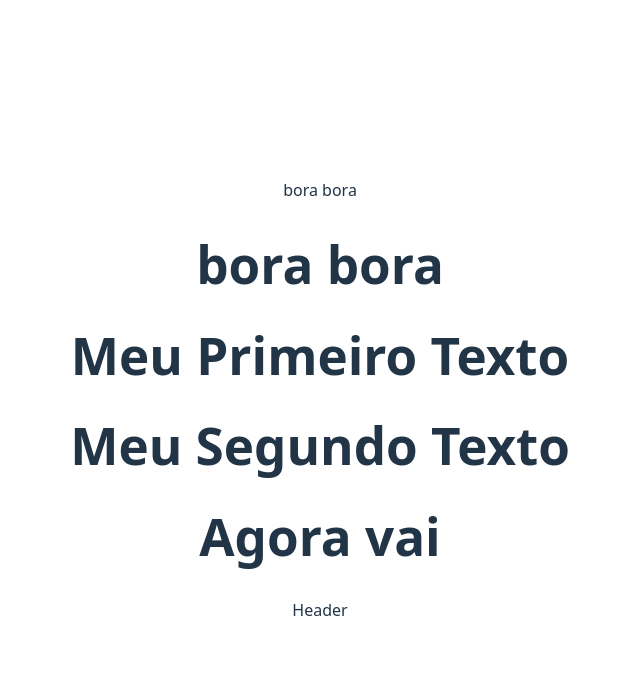
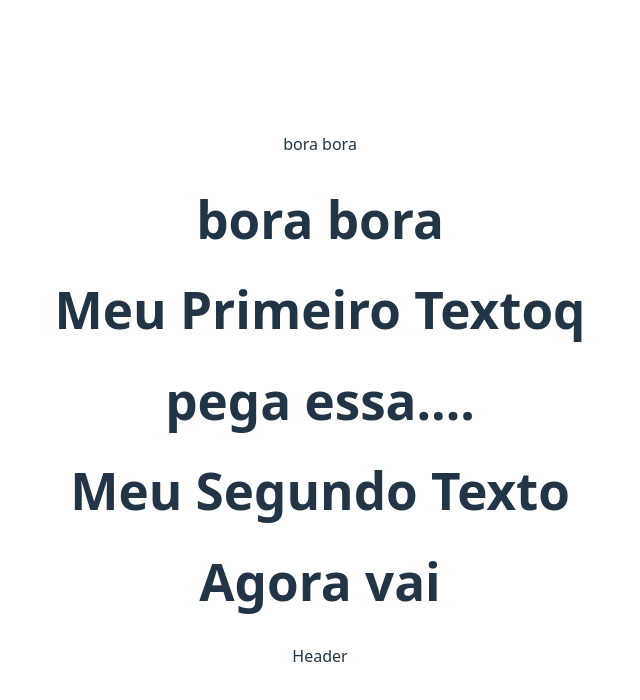
Before and after one commit to Reginaldo007oliveira/Curso-front-ennd-React, a React (Vite) app in the folder curso-front-end/: page / in a window 1280 px wide. Shown: the top 700 px of the page, without its empty margins (320-960 px from the left). Built offline with nearby package versions, Linux system fonts and the light colour scheme.

Commit message:
props sem precisar instanciar

```diff
--- a/curso-front-end/src/App.jsx
+++ b/curso-front-end/src/App.jsx
@@ -8,7 +8,7 @@ function App() {
     <>
       <SecondText />
       <ThirdText />
-      <TextComponents text="Meu Primeiro Texto" />
+      <TextComponents text="Meu Primeiro Textoq" description="pega essa...." />
       <TextComponents text="Meu Segundo Texto"/>
       <TextComponents text="Agora vai"/>
       <Header />
--- a/curso-front-end/src/components/TextComponents.jsx
+++ b/curso-front-end/src/components/TextComponents.jsx
@@ -1,9 +1,10 @@
 import React from 'react';
 
-const TextComponents = (props) => {
+const TextComponents = ({text, description}) => {
     return (
         <div>
-            <p><h1>{props.text}</h1></p>
+            <p><h1>{text}</h1></p>
+            <p><h1>{description}</h1></p>
         </div>
     );
 };
```
